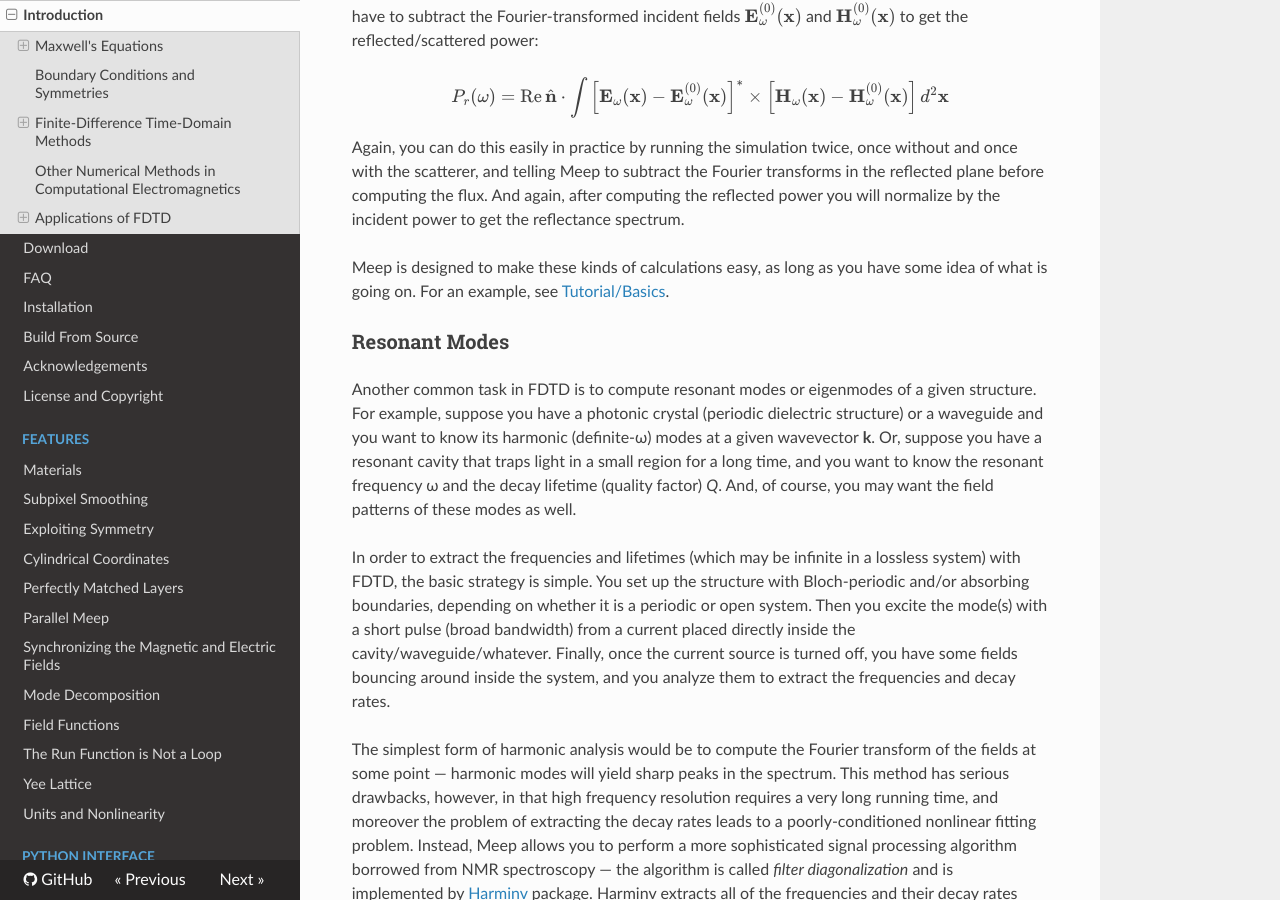
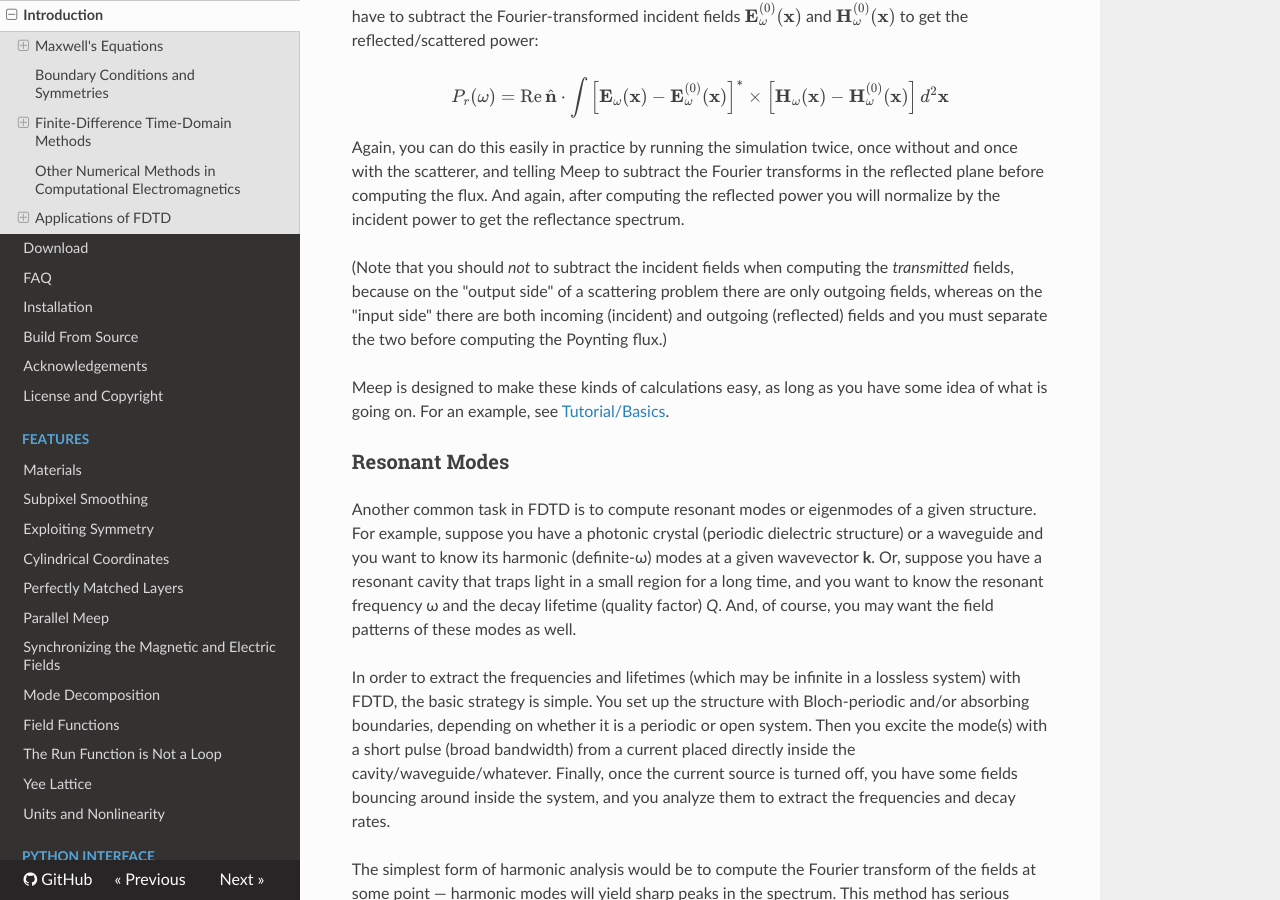
Before and after one commit to NanoComp/meep, an MkDocs documentation site: the page built from doc/docs/Introduction.md, in a window 1280 px wide and 900 px high, scrolled down 7378 px. Built offline with MkDocs 1.6.1, drawn with Linux system fonts in a browser that asks for light colours; nearby versions of some CDN libraries; formulas are drawn with MathJax 3; old or Windows-style settings are respelled for this version of MkDocs.

Commit message:
clarification

```diff
--- a/doc/docs/Introduction.md
+++ b/doc/docs/Introduction.md
@@ -141,6 +141,8 @@ It gets more complicated if one wants to compute the reflectance spectrum as wel
 
 $$P_r(\omega) = \mathrm{Re}\,\hat{\mathbf{n}}\cdot\int \left[ \mathbf{E}_\omega(\mathbf{x}) - \mathbf{E}_\omega^{(0)}(\mathbf{x}) \right]^* \times \left[ \mathbf{H}_\omega(\mathbf{x}) - \mathbf{H}_\omega^{(0)}(\mathbf{x}) \right] \, d^2\mathbf{x}$$ Again, you can do this easily in practice by running the simulation twice, once without and once with the scatterer, and telling Meep to subtract the Fourier transforms in the reflected plane before computing the flux. And again, after computing the reflected power you will normalize by the incident power to get the reflectance spectrum.
 
+(Note that you should *not* to subtract the incident fields when computing the *transmitted* fields, because on the "output side" of a scattering problem there are only outgoing fields, whereas on the "input side" there are both incoming (incident) and outgoing (reflected) fields and you must separate the two before computing the Poynting flux.)
+
 Meep is designed to make these kinds of calculations easy, as long as you have some idea of what is going on. For an example, see [Tutorial/Basics](Python_Tutorials/Basics.md#transmittance-spectrum-of-a-waveguide-bend).
 
 ### Resonant Modes
```
